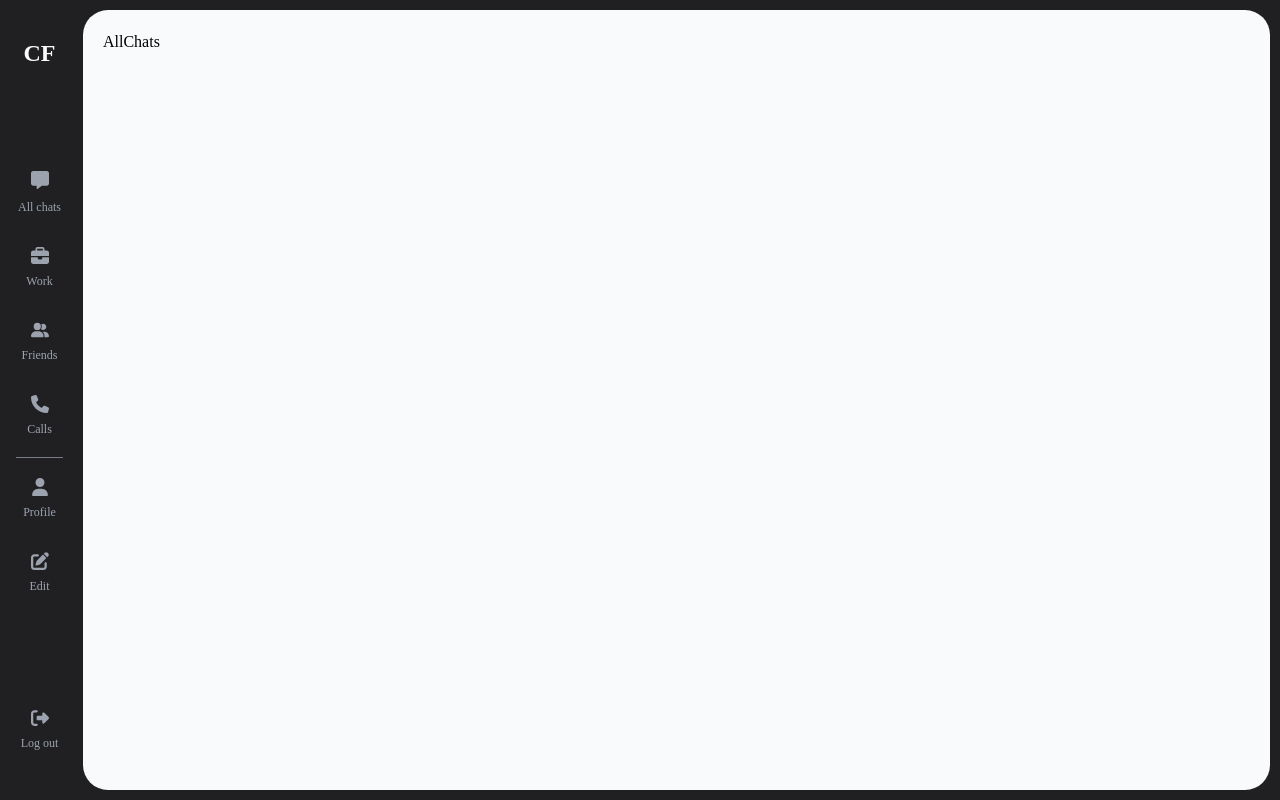
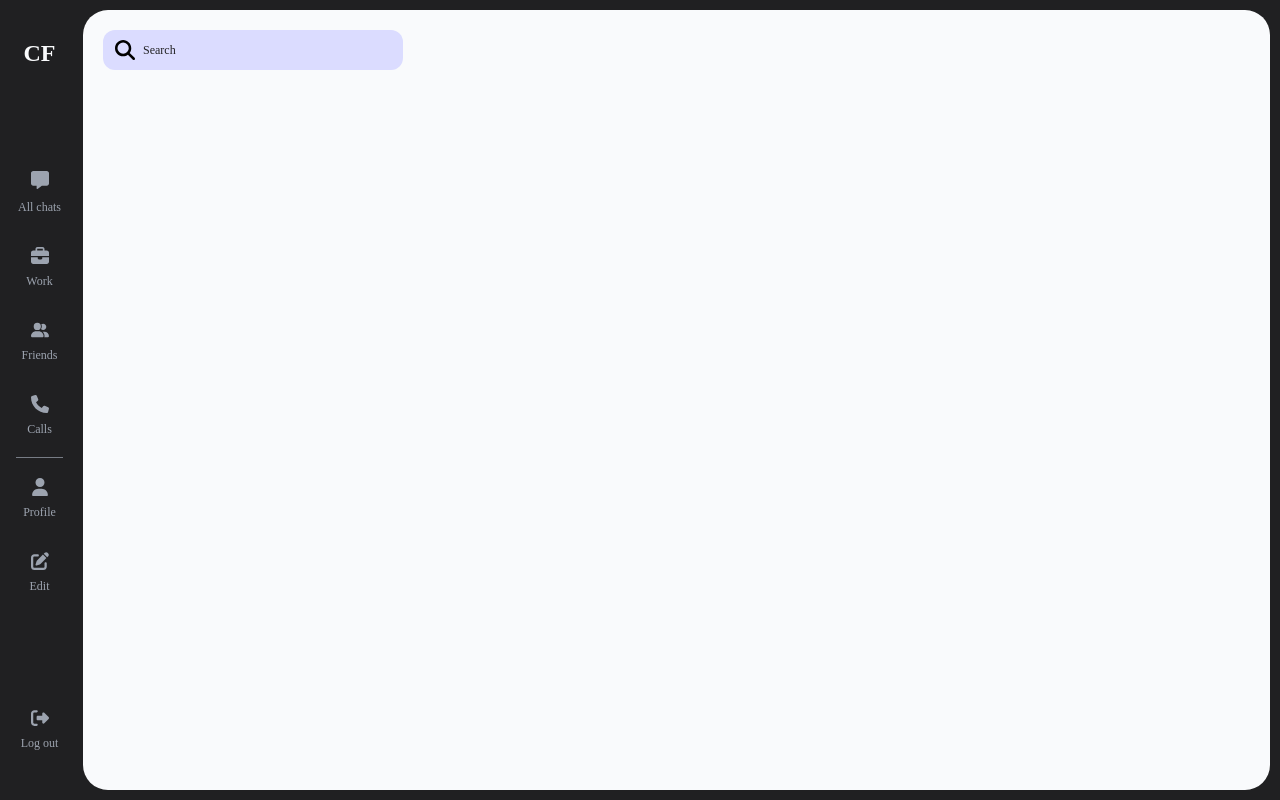
Before and after one commit to vinulays/chatify, a React (Create React App) app: page / in a window 1280 px wide. Built offline with nearby package versions, Linux system fonts and the light colour scheme; the HTML template or start-up script is replaced by a standard one.

Commit message:
feat: chat search field

```diff
--- a/src/components/AllChats.jsx
+++ b/src/components/AllChats.jsx
@@ -1,7 +1,28 @@
 import React from "react";
+import { ReactComponent as SearchIcon } from "./../assets/icons/search.svg";
 
 const AllChats = () => {
-  return <div className="text-black">AllChats</div>;
+  return (
+    <div className="flex">
+      {/* Chat inbox */}
+      <div className="flex w-full flex-col">
+        {/* Search input */}
+        <div className="flex items-center relative max-w-[300px]">
+          <SearchIcon className="w-5 h-5 absolute ml-3" />
+          <input
+            type="text"
+            placeholder="Search"
+            className="border-none w-full outline-none pl-10 py-3 bg-[#DBDCFF] p-2 rounded-xl text-xs placeholder:text-[#202022]"
+          />
+        </div>
+        {/* Chat inbox cards */}
+        <div></div>
+      </div>
+
+      {/* Chat messages */}
+      <div></div>
+    </div>
+  );
 };
 
 export default AllChats;
```
Also changed, not shown: src/assets/icons/search.svg (added).
